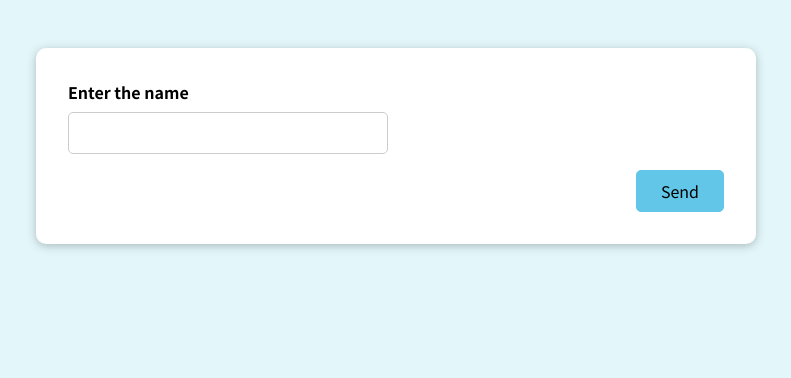
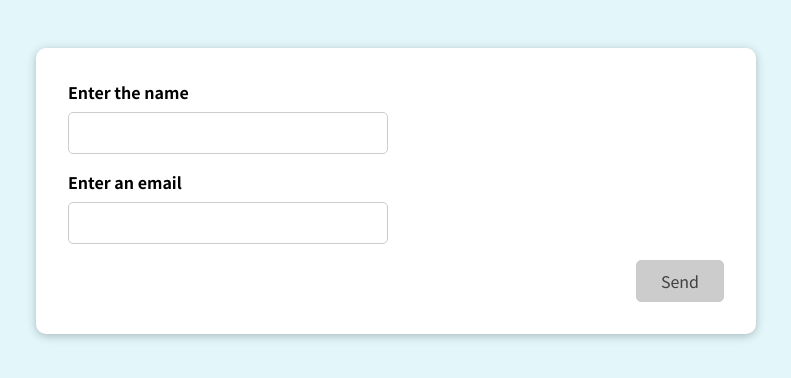
Before and after one commit to SergiiKhylko/react-working-with-user-input, a React (Create React App) app: page / in a window 1280 px wide. Shown: the top 378 px of the page, without its empty margins (244-1035 px from the left). Built offline with nearby package versions, Linux system fonts and the light colour scheme.

Commit message:
#3 implementation form validation for onChange event with two inputs

```diff
--- a/src/components/SomeInput.js
+++ b/src/components/SomeInput.js
@@ -5,18 +5,32 @@ const SomeInput = (props) => {
   const [enteredName, setEnteredName] = useState("");
   const [wasNameInputTouched, setWasNameInputTouched] = useState(false);
 
+  const [enteredEmail, setEnteredEmail] = useState("");
+  const [wasEmailInputTouched, setWasEmailInputTouched] = useState(false);
+
   const isEnteredNameValid = enteredName.trim() !== "";
+  const isEnteredEmailValid = enteredEmail.includes("@");
+
   const isNameInputValid = !isEnteredNameValid && wasNameInputTouched;
+  const isEmailInputValid = !isEnteredEmailValid && wasEmailInputTouched;
+
+  let isFormValid = isEnteredNameValid && isEnteredEmailValid;
 
   const nameInputChangeHandler = (event) => {
     setEnteredName(event.target.value);
   }
 
+  const emailInputChangeHandler = (event) => {
+    setEnteredEmail(event.target.value);
+  }
+
   const formSubmitHandler = (event) => {
     event.preventDefault();
 
-    if (!isEnteredNameValid) {
+    if (!isFormValid) {
       setWasNameInputTouched(true);
+      setWasEmailInputTouched(true);
+
       return;
     }
 
@@ -29,7 +43,15 @@ const SomeInput = (props) => {
     setWasNameInputTouched(true);
   }
 
+  const emailInputLostFocusHandler = () => {
+    setWasEmailInputTouched(true);
+  }
+
   const nameInputClasses = isNameInputValid
+    ? "form-control invalid"
+    : "form-control";
+
+  const emailInputClasses = isEmailInputValid
     ? "form-control invalid"
     : "form-control";
 
@@ -43,10 +65,20 @@ const SomeInput = (props) => {
           onChange={nameInputChangeHandler}
           onBlur={nameInputLostFocusHandler}
           value={enteredName}/>
-        {isNameInputValid && <p className="error-text">Enter the name</p>}
+        {isNameInputValid && <p className="error-text">Name is required</p>}
+      </div>
+      <div className={emailInputClasses}>
+        <label htmlFor="name">Enter an email</label>
+        <input
+          type="text"
+          id="email"
+          onChange={emailInputChangeHandler}
+          onBlur={emailInputLostFocusHandler}
+          value={enteredEmail}/>
+        {isEmailInputValid && <p className="error-text">Email is required</p>}
       </div>
       <div className="form-actions">
-        <button>Send</button>
+        <button disabled={!isFormValid}>Send</button>
       </div>
     </form>
   );
--- a/src/index.css
+++ b/src/index.css
@@ -79,6 +79,15 @@ button:active {
   border-color: #0ab2ea;
 }
 
+button:disabled,
+button:disabled:hover,
+button:disabled:active {
+  background-color: #cccccc;
+  color: #414143;
+  border-color: #cccccc;
+  cursor: not-allowed;
+}
+
 .form-actions {
   text-align: right;
 }
```
